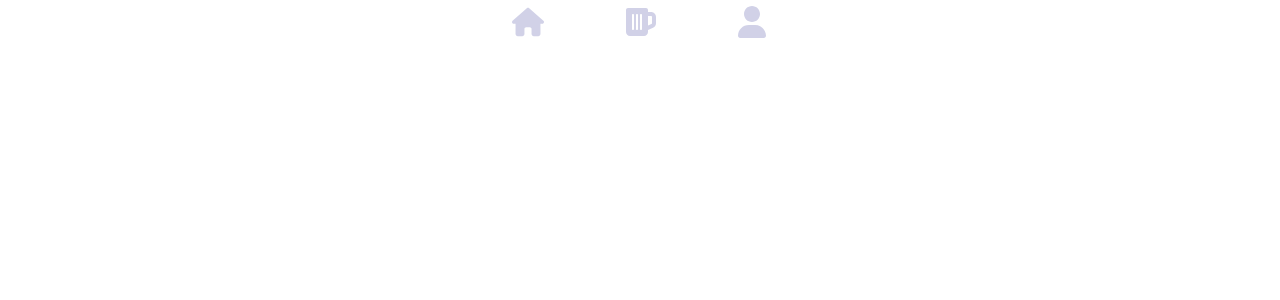
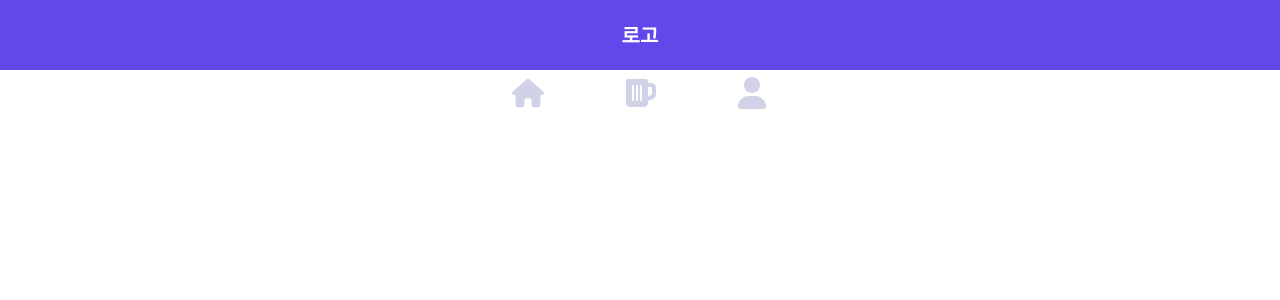
Before and after one commit to GDG-Beer/frontend, a React (Create React App) app: page / in a window 1280 px wide. Shown: the top 300 px of the page. Built offline with nearby package versions, Linux system fonts and the light colour scheme.

Commit message:
Button, Footer, NavBar 리뷰 반영 수정

```diff
--- a/src/App.tsx
+++ b/src/App.tsx
@@ -1,9 +1,11 @@
 import React from 'react'
-import Footer from './composition/Footer/Footer'
+import NavBar from '@/composition/NavBar/NavBar'
+import Footer from '@/composition/Footer/Footer'
 
 function App() {
   return (
     <div id="beer-app-root">
+      <NavBar />
       <Footer />
     </div>
   )
--- a/src/base/Button/Button.tsx
+++ b/src/base/Button/Button.tsx
@@ -3,11 +3,11 @@ import cn from 'classnames/bind'
 import style from './button.module.scss'
 const cx = cn.bind(style)
 
-interface Props {
+interface ButtonProps {
   text: string
 }
 
-const Button = ({ text }: Props) => {
+const Button = ({ text }: ButtonProps) => {
   return (
     <>
       <button className={cx('beer-button')}>{text}</button>
--- a/src/composition/Footer/Footer.module.scss
+++ b/src/composition/Footer/Footer.module.scss
@@ -7,21 +7,18 @@
   gap: 5rem;
   background-color: var(--beer-color-white);
 
-  & button {
+  button {
     background: none;
-    color: inherit;
     border: none;
     padding: 0;
-    font: inherit;
     cursor: pointer;
-    outline: inherit;
 
-    & img {
+    img {
       width: 2rem;
       height: 2rem;
       filter: invert(84%) sepia(6%) saturate(556%) hue-rotate(201deg) brightness(99%) contrast(95%);
 
-      &.active {
+      .currentPage {
         filter: invert(19%) sepia(86%) saturate(2529%) hue-rotate(243deg) brightness(113%) contrast(87%);
       }
     }
--- a/src/composition/NavBar/NavBar.module.scss
+++ b/src/composition/NavBar/NavBar.module.scss
@@ -10,17 +10,14 @@
   font-size: 1.25rem;
   font-weight: 700;
 
-  & button {
+  button {
     width: 1rem;
     height: 2rem;
     position: absolute;
     left: 2rem;
     background: none;
-    color: inherit;
     border: none;
     padding: 0;
-    font: inherit;
     cursor: pointer;
-    outline: inherit;
   }
 }
```
